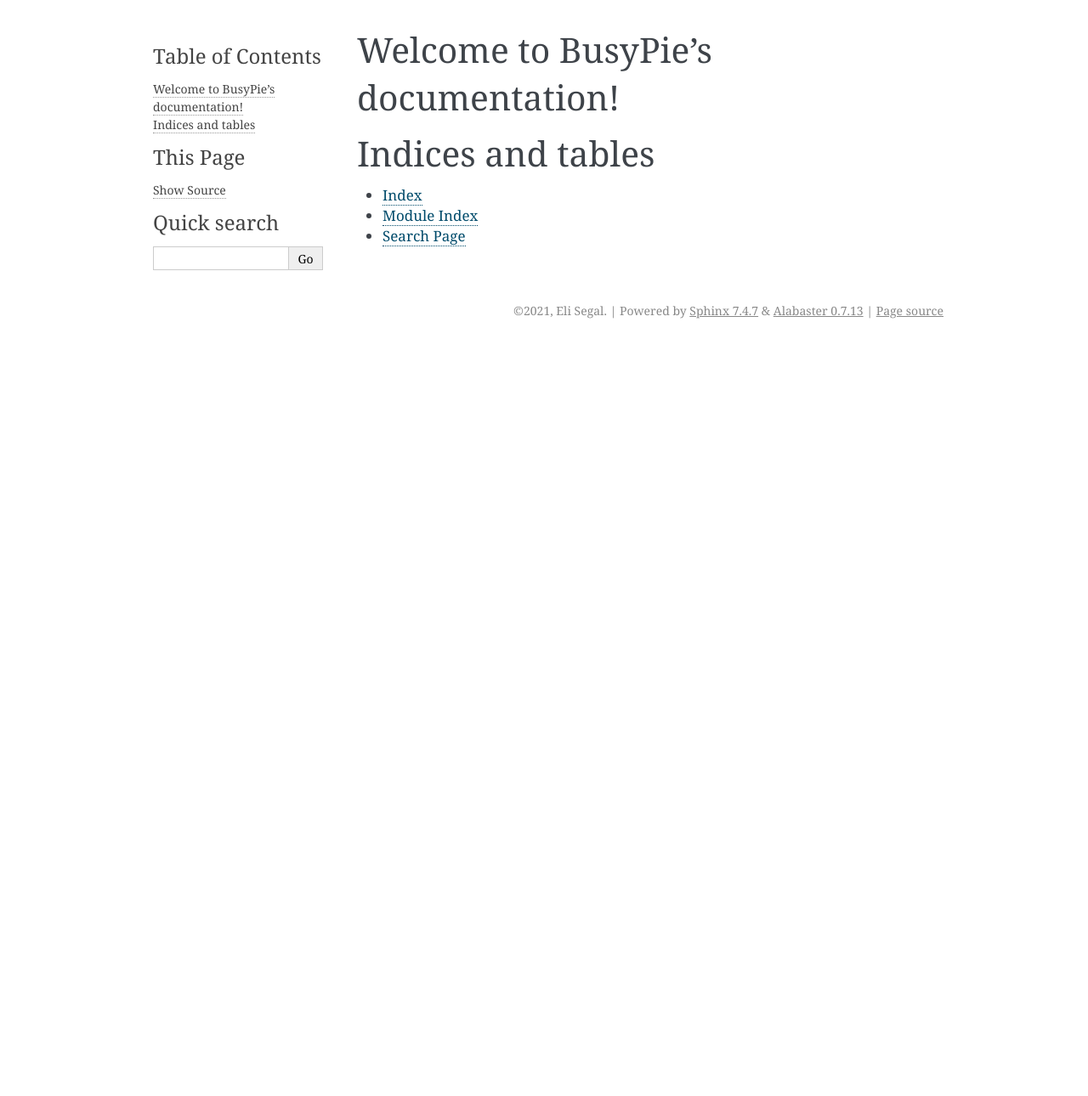
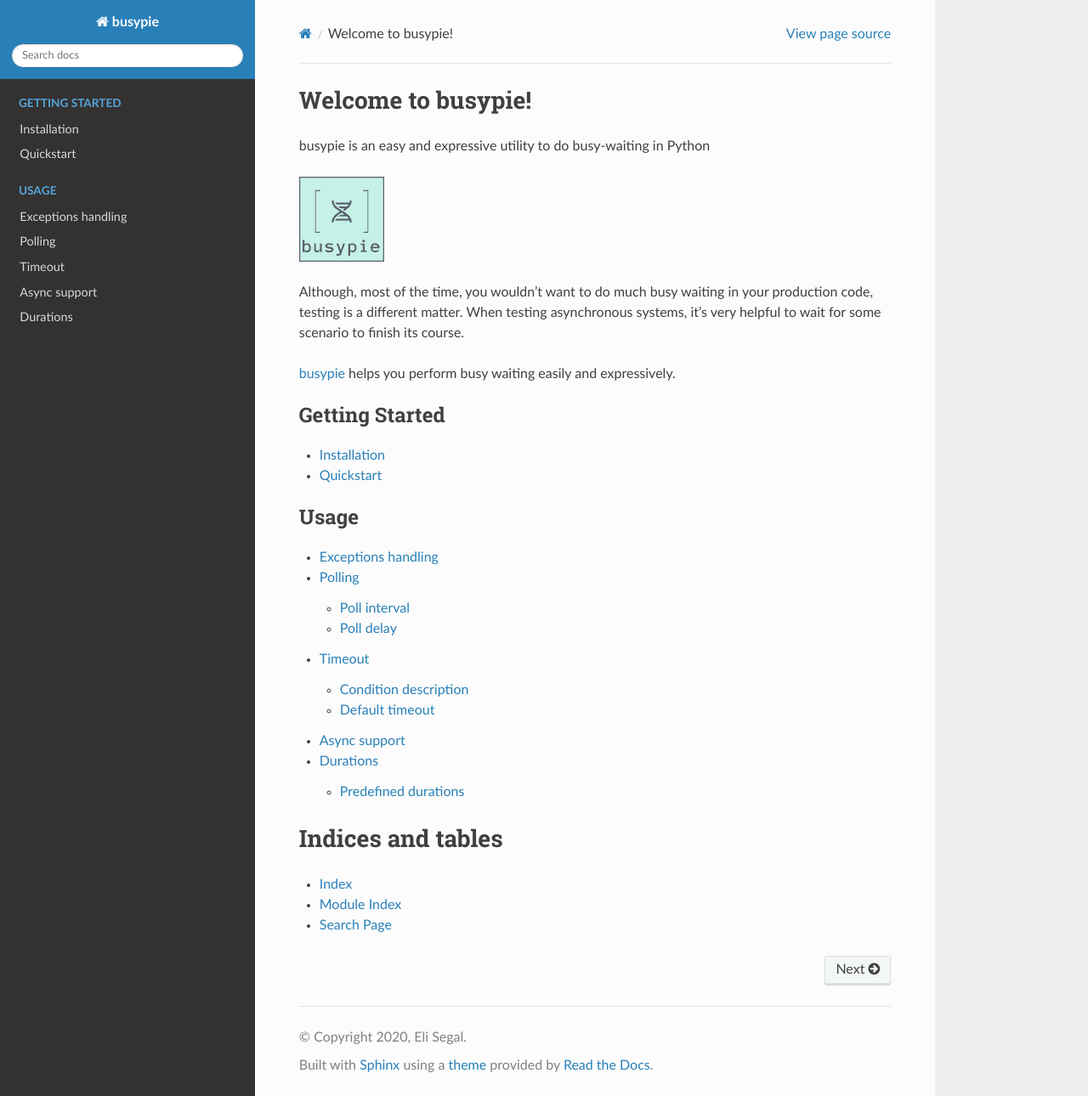
Before and after one commit to rockem/busypie, a Sphinx documentation site: the page built from docs/source/index.rst, in a window 1280 px wide and 1290 px high. Shown: the whole window at 85% size. Built offline with Sphinx 7.4.7 and the Read the Docs theme 2.0.0, drawn with Linux system fonts in a browser that asks for light colours.

Commit message:
Moved documentation to readthedocs
* Simplified REAME

```diff
--- /dev/null
+++ b/docs/requirements.txt
@@ -0,0 +1,2 @@
+sphinx >= 3.4.3
+sphinx-rtd-theme >= 0.5
--- a/docs/source/conf.py
+++ b/docs/source/conf.py
@@ -17,8 +17,8 @@
 
 # -- Project information -----------------------------------------------------
 
-project = 'BusyPie'
-copyright = '2021, Eli Segal'
+project = 'busypie'
+copyright = '2020, Eli Segal'
 author = 'Eli Segal'
 
 # The full version, including alpha/beta/rc tags
@@ -31,7 +31,19 @@ release = '0.4.4'
 # extensions coming with Sphinx (named 'sphinx.ext.*') or your custom
 # ones.
 extensions = [
+    "sphinx.ext.autodoc",
+    "sphinx_rtd_theme",
+    "sphinx.ext.intersphinx",
+    "sphinx.ext.mathjax",
+    "sphinx.ext.viewcode",
+    "sphinx.ext.extlinks"
 ]
+
+extlinks = {
+    "pypi": ("https://pypi.python.org/pypi/%s", ""),
+    "github": ("https://github.com/%s", "github:/"),
+    "issue":  ("https://github.com/behave/behave/issue/%s", "issue #")
+}
 
 # Add any paths that contain templates here, relative to this directory.
 templates_path = ['_templates']
@@ -47,7 +59,7 @@ exclude_patterns = []
 # The theme to use for HTML and HTML Help pages.  See the documentation for
 # a list of builtin themes.
 #
-html_theme = 'alabaster'
+html_theme = 'sphinx_rtd_theme'
 
 # Add any paths that contain custom static files (such as style sheets) here,
 # relative to this directory. They are copied after the builtin static files,
--- a/docs/source/index.rst
+++ b/docs/source/index.rst
@@ -3,13 +3,35 @@
    You can adapt this file completely to your liking, but it should at least
    contain the root `toctree` directive.
 
-Welcome to BusyPie's documentation!
+Welcome to busypie!
 ===================================
+busypie is an easy and expressive utility to do busy-waiting in Python
+
+|busypie_logo|
+
+Although, most of the time, you wouldn't want to do much busy waiting in your production code,
+testing is a different matter. When testing asynchronous systems,
+it's very helpful to wait for some scenario to finish its course.
+
+:pypi:`busypie` helps you perform busy waiting easily and expressively.
+
 
 .. toctree::
    :maxdepth: 2
-   :caption: Contents:
+   :caption: Getting Started
 
+   install
+   quickstart
+
+.. toctree::
+   :maxdepth: 2
+   :caption: Usage
+
+   exception
+   polling
+   timeout
+   async
+   duration
 
 
 Indices and tables
@@ -18,3 +40,5 @@ Indices and tables
 * :ref:`genindex`
 * :ref:`modindex`
 * :ref:`search`
+
+.. |busypie_logo| image:: _static/busypie_logo2.png
```
Also changed, not shown: README.md (+13 -61 lines), docs/source/async.rst (added, +19 -0 lines), docs/source/duration.rst (added, +32 -0 lines), docs/source/exception.rst (added, +10 -0 lines), docs/source/install.rst (added, +10 -0 lines), docs/source/polling.rst (added, +19 -0 lines), docs/source/quickstart.rst (added, +19 -0 lines), docs/source/timeout.rst (added, +31 -0 lines), docs/source/_static/busypie_logo.png (renamed from doc/readme-logo.png), docs/source/_static/busypie_logo2.png (added).
